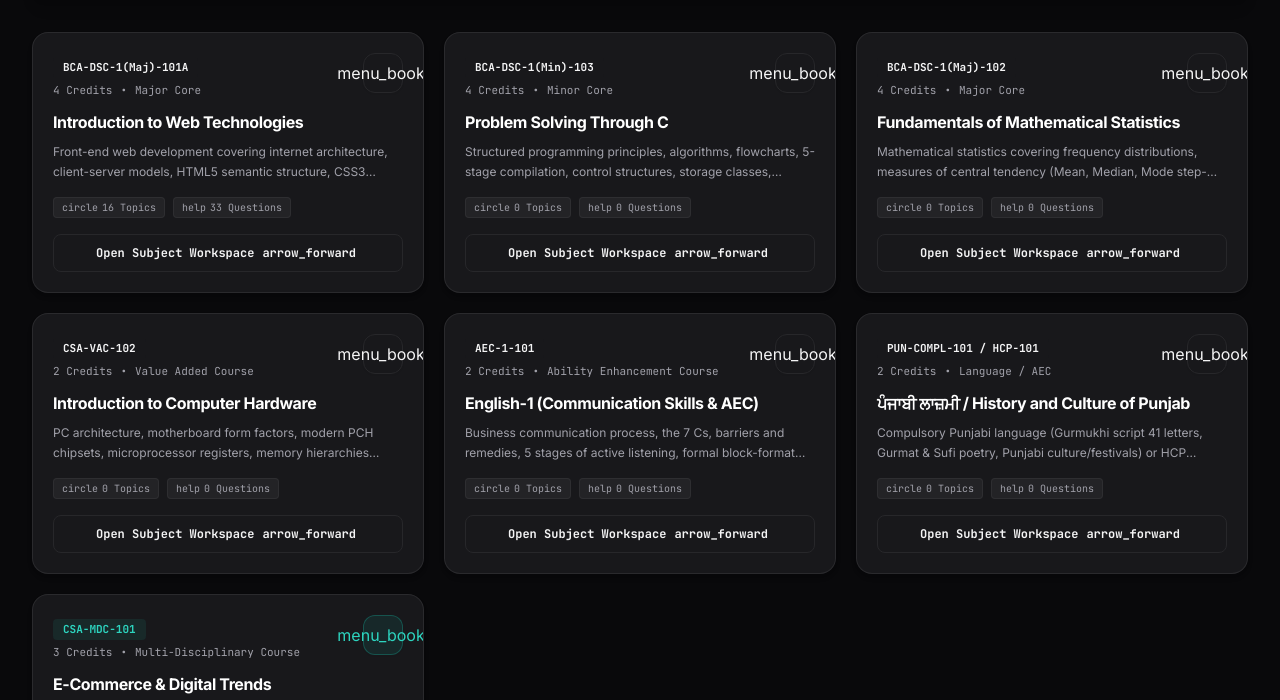
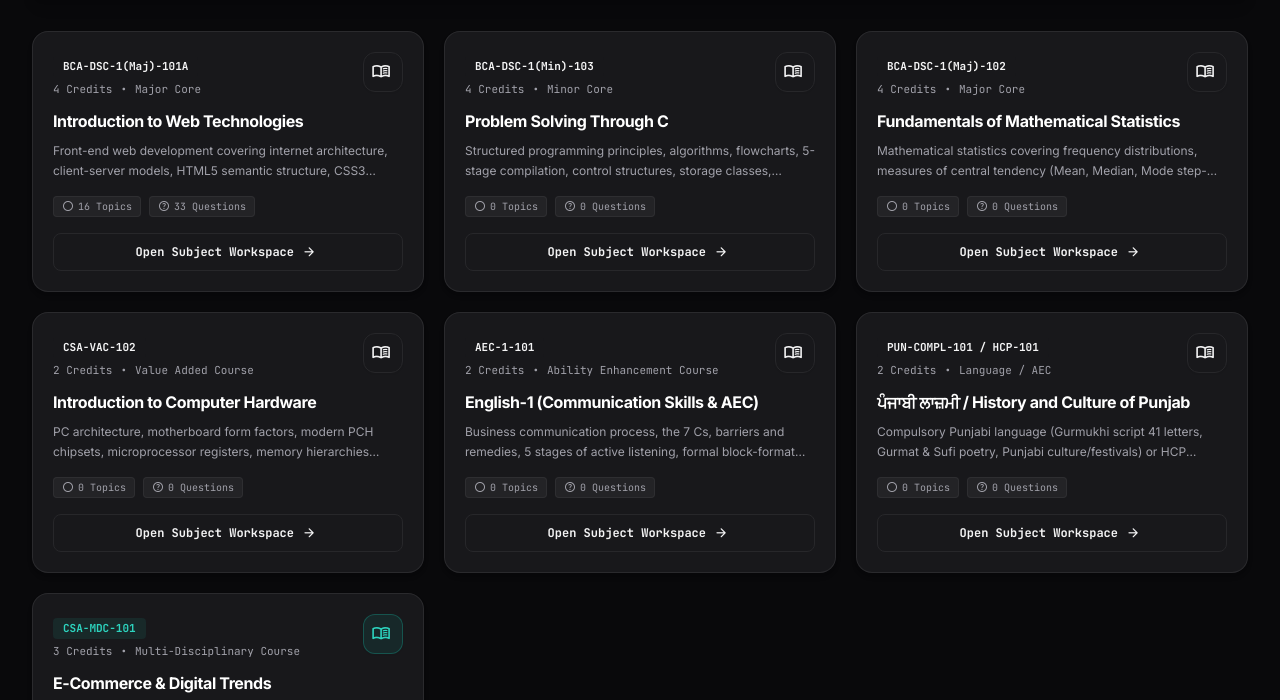
Before and after one commit to baljotchohan/BCA-1-SEM, a plain HTML site: page index.html in a window 1280 px wide. Shown: the part 277-977 px from the top of the page. Drawn offline with nearby package versions, Linux system fonts and the light colour scheme.

Commit message:
fix: Add missing Material Symbols font to fix broken icons (menu_book, circle, etc)

```diff
--- a/index.html
+++ b/index.html
@@ -11,6 +11,7 @@
     <link rel="preconnect" href="https://fonts.googleapis.com">
     <link rel="preconnect" href="https://fonts.gstatic.com" crossorigin>
     <link href="https://fonts.googleapis.com/css2?family=Fira+Code:wght@300;400;500;600;700&family=JetBrains+Mono:wght@300;400;500;600;700;800&family=Inter:wght@300;400;500;600;700;800&display=swap" rel="stylesheet">
+    <link href="https://fonts.googleapis.com/css2?family=Material+Symbols+Rounded:opsz,wght,FILL,GRAD@20..48,100..700,0..1,-50..200" rel="stylesheet" />
 
     <!-- MathJax for rendering LaTeX math formulas -->
     <script>
@@ -66,6 +67,22 @@
 
         .mono {
             font-family: var(--font-mono);
+        }
+
+        .symbol {
+            font-family: 'Material Symbols Rounded';
+            font-weight: normal;
+            font-style: normal;
+            font-size: 1.2em; /* slightly larger than surrounding text */
+            display: inline-block;
+            line-height: 1;
+            text-transform: none;
+            letter-spacing: normal;
+            word-wrap: normal;
+            white-space: nowrap;
+            direction: ltr;
+            vertical-align: -0.15em; /* better vertical alignment with text */
+            font-variation-settings: 'FILL' 0, 'wght' 400, 'GRAD' 0, 'opsz' 24;
         }
 
         .scanlines {
```
